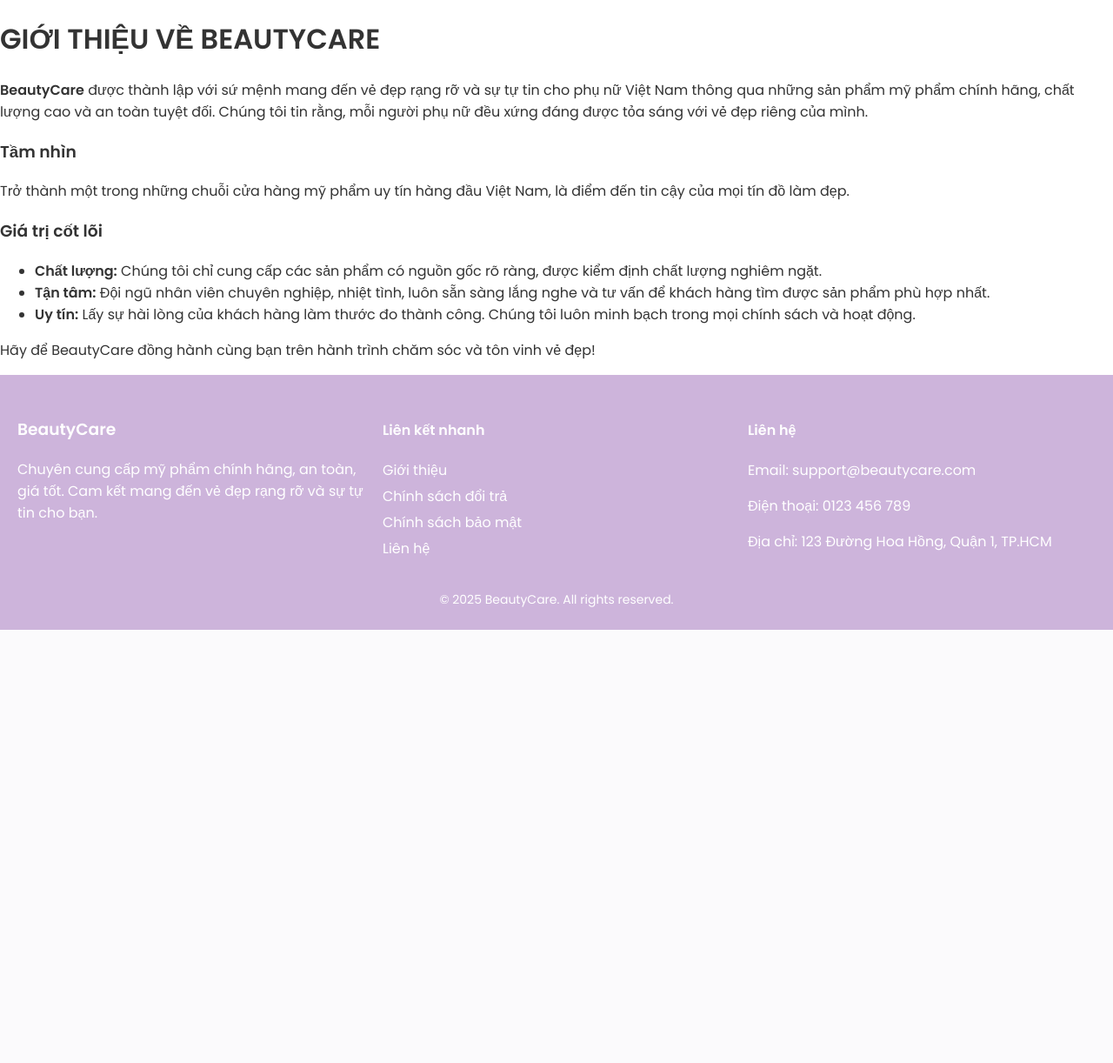
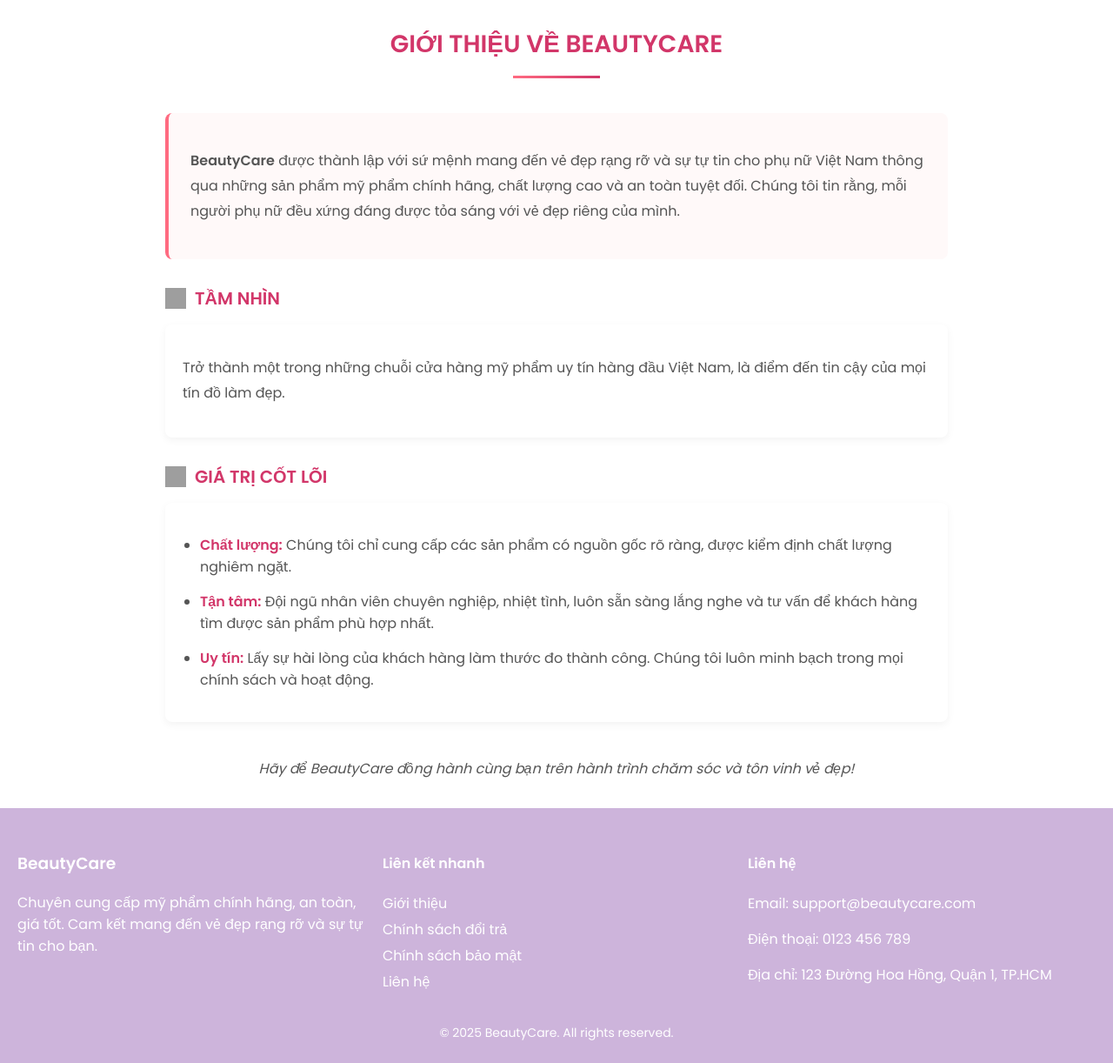
Before and after one commit to ThienNam13/TMDT_WEB, a PHP site: page /about.php in a window 1280 px wide. Shown: the part 126-1348 px from the top of the page at 87% size. Before the commit the page ends 850 px from the top, so only its background shows below. Run offline with PHP 8.4, Linux system fonts and the light colour scheme; some libraries are stand-ins or nearby versions; grey boxes are pictures that could not be loaded.

Commit message:
Update about.php

```diff
--- a/BeautyCare/about.php
+++ b/BeautyCare/about.php
@@ -4,17 +4,142 @@ include 'includes/header.php';
 include 'includes/navbar.php';
 
 ?>
-<h1>GIỚI THIỆU VỀ BEAUTYCARE</h1>
-<p><strong>BeautyCare</strong> được thành lập với sứ mệnh mang đến vẻ đẹp rạng rỡ và sự tự tin cho phụ nữ Việt Nam thông qua những sản phẩm mỹ phẩm chính hãng, chất lượng cao và an toàn tuyệt đối. Chúng tôi tin rằng, mỗi người phụ nữ đều xứng đáng được tỏa sáng với vẻ đẹp riêng của mình.</p>
+<div class="about-container">
+    <div class="about-header">
+        <h1>GIỚI THIỆU VỀ BEAUTYCARE</h1>
+        <div class="divider"></div>
+    </div>
 
-<h3>Tầm nhìn</h3>
-<p>Trở thành một trong những chuỗi cửa hàng mỹ phẩm uy tín hàng đầu Việt Nam, là điểm đến tin cậy của mọi tín đồ làm đẹp.</p>
+    <div class="about-content">
+        <div class="mission-section">
+            <p><strong>BeautyCare</strong> được thành lập với sứ mệnh mang đến vẻ đẹp rạng rỡ và sự tự tin cho phụ nữ Việt Nam thông qua những sản phẩm mỹ phẩm chính hãng, chất lượng cao và an toàn tuyệt đối. Chúng tôi tin rằng, mỗi người phụ nữ đều xứng đáng được tỏa sáng với vẻ đẹp riêng của mình.</p>
+        </div>
 
-<h3>Giá trị cốt lõi</h3>
-<ul>
-    <li><strong>Chất lượng:</strong> Chúng tôi chỉ cung cấp các sản phẩm có nguồn gốc rõ ràng, được kiểm định chất lượng nghiêm ngặt.</li>
-    <li><strong>Tận tâm:</strong> Đội ngũ nhân viên chuyên nghiệp, nhiệt tình, luôn sẵn sàng lắng nghe và tư vấn để khách hàng tìm được sản phẩm phù hợp nhất.</li>
-    <li><strong>Uy tín:</strong> Lấy sự hài lòng của khách hàng làm thước đo thành công. Chúng tôi luôn minh bạch trong mọi chính sách và hoạt động.</li>
-</ul>
-<p>Hãy để BeautyCare đồng hành cùng bạn trên hành trình chăm sóc và tôn vinh vẻ đẹp!</p>
+        <div class="vision-section">
+            <h3><i class="icon vision-icon"></i> TẦM NHÌN</h3>
+            <div class="content-box">
+                <p>Trở thành một trong những chuỗi cửa hàng mỹ phẩm uy tín hàng đầu Việt Nam, là điểm đến tin cậy của mọi tín đồ làm đẹp.</p>
+            </div>
+        </div>
+
+        <div class="values-section">
+            <h3><i class="icon values-icon"></i> GIÁ TRỊ CỐT LÕI</h3>
+            <div class="content-box">
+                <ul class="values-list">
+                    <li>
+                        <strong>Chất lượng:</strong>
+                        <span>Chúng tôi chỉ cung cấp các sản phẩm có nguồn gốc rõ ràng, được kiểm định chất lượng nghiêm ngặt.</span>
+                    </li>
+                    <li>
+                        <strong>Tận tâm:</strong>
+                        <span>Đội ngũ nhân viên chuyên nghiệp, nhiệt tình, luôn sẵn sàng lắng nghe và tư vấn để khách hàng tìm được sản phẩm phù hợp nhất.</span>
+                    </li>
+                    <li>
+                        <strong>Uy tín:</strong>
+                        <span>Lấy sự hài lòng của khách hàng làm thước đo thành công. Chúng tôi luôn minh bạch trong mọi chính sách và hoạt động.</span>
+                    </li>
+                </ul>
+            </div>
+        </div>
+
+        <div class="closing-section">
+            <p>Hãy để BeautyCare đồng hành cùng bạn trên hành trình chăm sóc và tôn vinh vẻ đẹp!</p>
+        </div>
+    </div>
+</div>
+
+<style>
+.about-container {
+    max-width: 900px;
+    margin: 30px auto;
+    padding: 0 20px;
+}
+
+.about-header {
+    text-align: center;
+    margin-bottom: 40px;
+}
+
+.about-header h1 {
+    color: #d23669;
+    font-size: 28px;
+    margin-bottom: 15px;
+}
+
+.divider {
+    width: 100px;
+    height: 3px;
+    background: linear-gradient(to right, #ff6b81, #d23669);
+    margin: 0 auto;
+}
+
+.about-content p {
+    color: #555;
+    line-height: 1.8;
+    font-size: 16px;
+}
+
+.mission-section {
+    background-color: #fff9f9;
+    padding: 25px;
+    border-radius: 8px;
+    margin-bottom: 30px;
+    border-left: 4px solid #ff6b81;
+}
+
+.vision-section, .values-section {
+    margin-bottom: 30px;
+}
+
+.vision-section h3, .values-section h3 {
+    color: #d23669;
+    font-size: 20px;
+    margin-bottom: 15px;
+    display: flex;
+    align-items: center;
+}
+
+.icon {
+    display: inline-block;
+    width: 24px;
+    height: 24px;
+    margin-right: 10px;
+    background-size: contain;
+}
+
+.vision-icon {
+    background-image: url('vision-icon.png');
+}
+
+.values-icon {
+    background-image: url('values-icon.png');
+}
+
+.content-box {
+    background-color: white;
+    padding: 20px;
+    border-radius: 8px;
+    box-shadow: 0 3px 10px rgba(0,0,0,0.05);
+}
+
+.values-list {
+    padding-left: 20px;
+}
+
+.values-list li {
+    margin-bottom: 15px;
+    color: #555;
+}
+
+.values-list strong {
+    color: #d23669;
+}
+
+.closing-section {
+    text-align: center;
+    margin-top: 40px;
+    font-style: italic;
+    color: #888;
+}
+</style>
 <?php include 'includes/footer.php'; ?>
```
